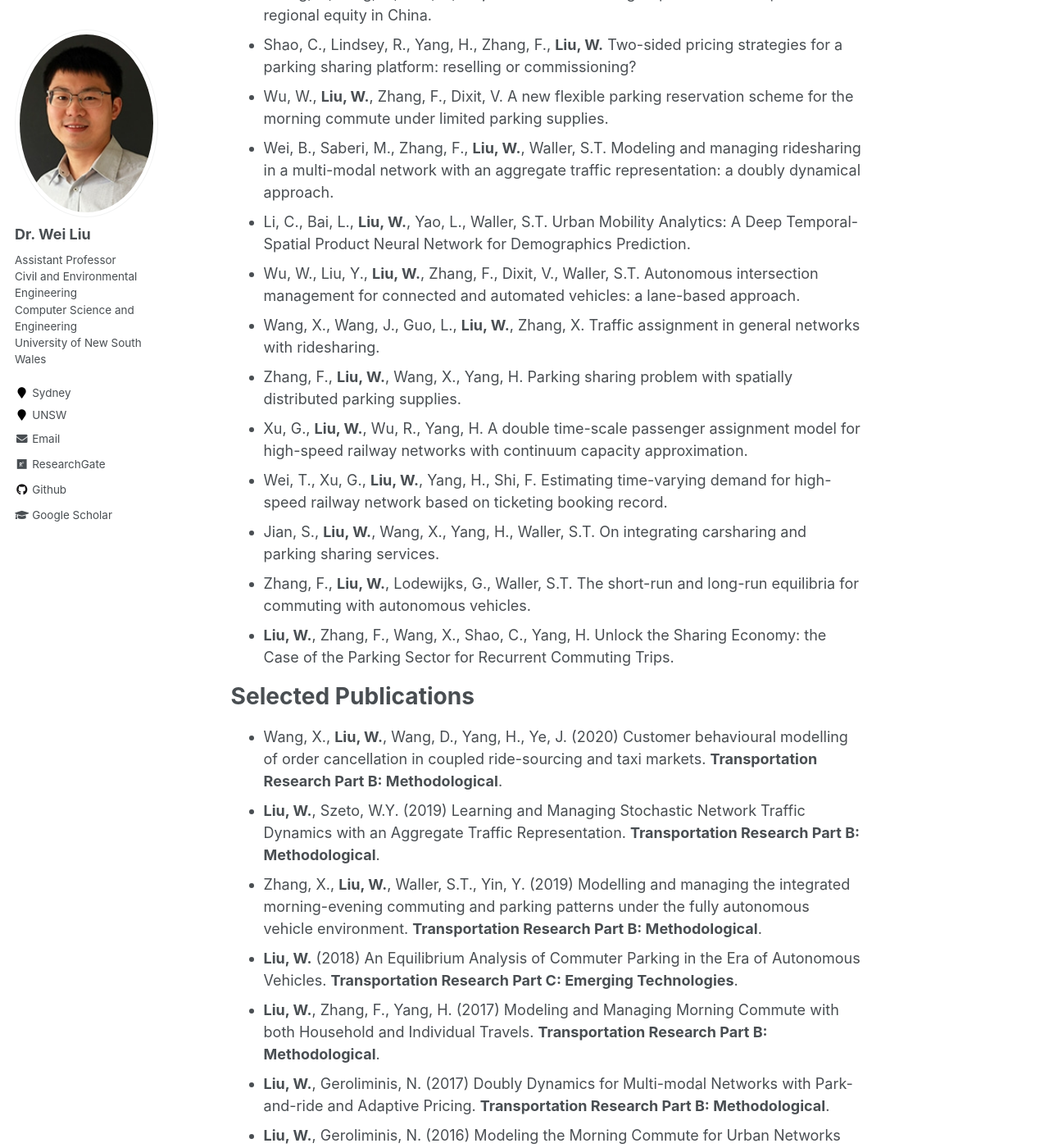
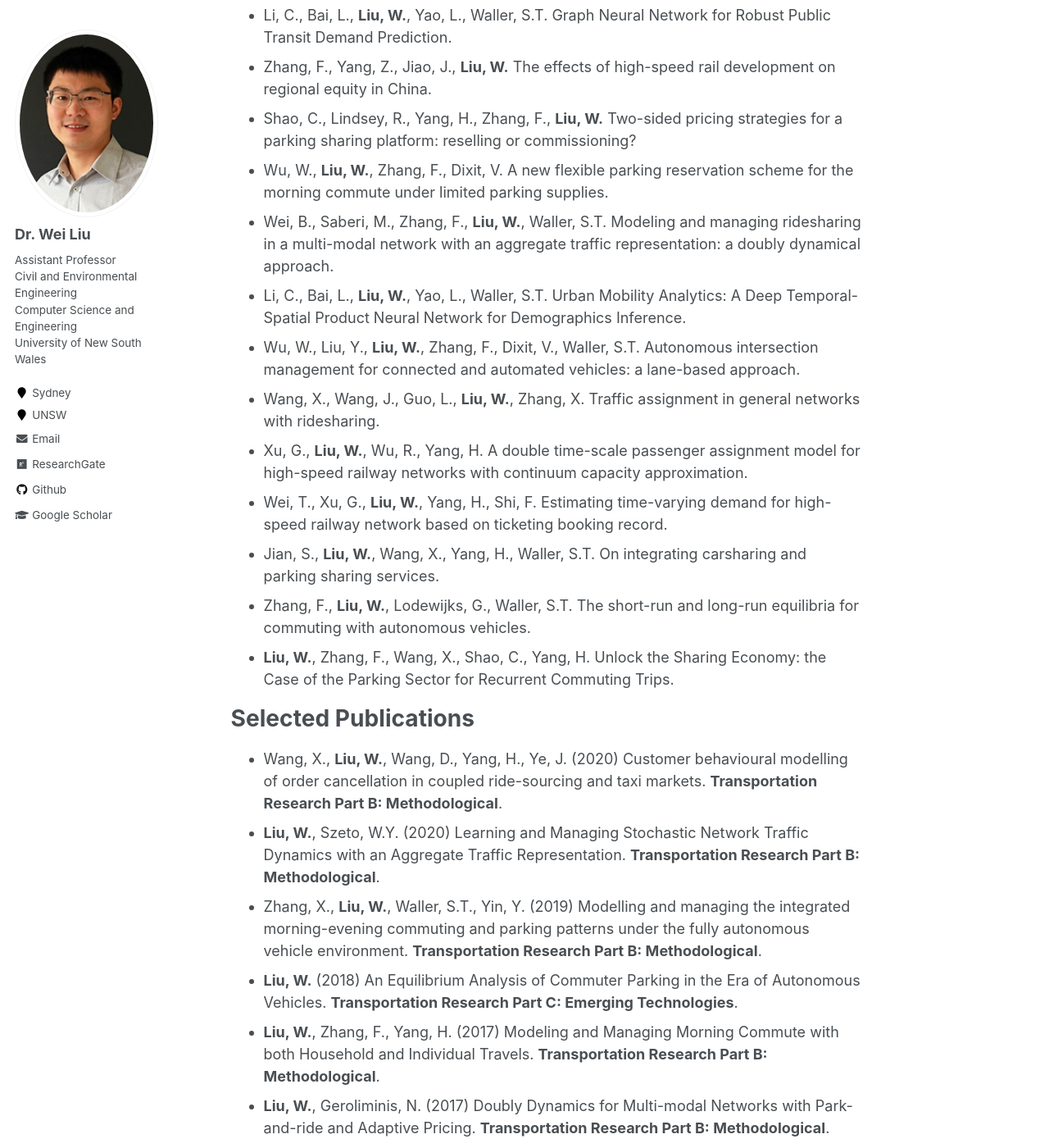
Before and after one commit to weiliu2016/weiliu2016.github.io, a Jekyll site: the page built from _pages/about.md, in a window 1280 px wide and 1400 px high, scrolled down 1944 px. Shown: the whole window at 82% size. Built offline with Jekyll 4.4.1, drawn with Linux system fonts in a browser that asks for light colours; some of the changed text lies outside the part shown.

Commit message:
Update about.md

```diff
--- a/_pages/about.md
+++ b/_pages/about.md
@@ -47,10 +48,9 @@ Selected Working Papers
 - Shao, C., Lindsey, R., Yang, H., Zhang, F., **Liu, W.** Two-sided pricing strategies for a parking sharing platform: reselling or commissioning?
 - Wu, W., **Liu, W.**, Zhang, F., Dixit, V. A new flexible parking reservation scheme for the morning commute under limited parking supplies.
 - Wei, B., Saberi, M., Zhang, F., **Liu, W.**, Waller, S.T. Modeling and managing ridesharing in a multi-modal network with an aggregate traffic representation: a doubly dynamical approach.
-- Li, C., Bai, L., **Liu, W.**, Yao, L., Waller, S.T. Urban Mobility Analytics: A Deep Temporal-Spatial Product Neural Network for Demographics Prediction.
+- Li, C., Bai, L., **Liu, W.**, Yao, L., Waller, S.T. Urban Mobility Analytics: A Deep Temporal-Spatial Product Neural Network for Demographics Inference.
 - Wu, W., Liu, Y., **Liu, W.**, Zhang, F., Dixit, V., Waller, S.T. Autonomous intersection management for connected and automated vehicles: a lane-based approach.
 - Wang, X., Wang, J., Guo, L., **Liu, W.**, Zhang, X. Traffic assignment in general networks with ridesharing.
-- Zhang, F., **Liu, W.**, Wang, X., Yang, H. Parking sharing problem with spatially distributed parking supplies.
 - Xu, G., **Liu, W.**, Wu, R., Yang, H. A double time-scale passenger assignment model for high-speed railway networks with continuum capacity approximation.
 - Wei, T., Xu, G., **Liu, W.**, Yang, H., Shi, F. Estimating time-varying demand for high-speed railway network based on ticketing booking record.
 - Jian, S., **Liu, W.**, Wang, X., Yang, H., Waller, S.T. On integrating carsharing and parking sharing services.
@@ -60,7 +60,7 @@ Selected Working Papers
 Selected Publications
 ======
 - Wang, X., **Liu, W.**, Wang, D., Yang, H., Ye, J. (2020) Customer behavioural modelling of order cancellation in coupled ride-sourcing and taxi markets. **Transportation Research Part B: Methodological**.
-- **Liu, W.**, Szeto, W.Y. (2019) Learning and Managing Stochastic Network Traffic Dynamics with an Aggregate Traffic Representation. **Transportation Research Part B: Methodological**.
+- **Liu, W.**, Szeto, W.Y. (2020) Learning and Managing Stochastic Network Traffic Dynamics with an Aggregate Traffic Representation. **Transportation Research Part B: Methodological**.
 - Zhang, X., **Liu, W.**, Waller, S.T., Yin, Y. (2019) Modelling and managing the integrated morning-evening commuting and parking patterns under the fully autonomous vehicle environment. **Transportation Research Part B: Methodological**.
 - **Liu, W.** (2018) An Equilibrium Analysis of Commuter Parking in the Era of Autonomous Vehicles. **Transportation Research Part C: Emerging Technologies**.
 - **Liu, W.**, Zhang, F., Yang, H. (2017) Modeling and Managing Morning Commute with both Household and Individual Travels. **Transportation Research Part B: Methodological**.
```
Also changed, not shown: other parts of _pages/about.md (+1 -0 lines).
